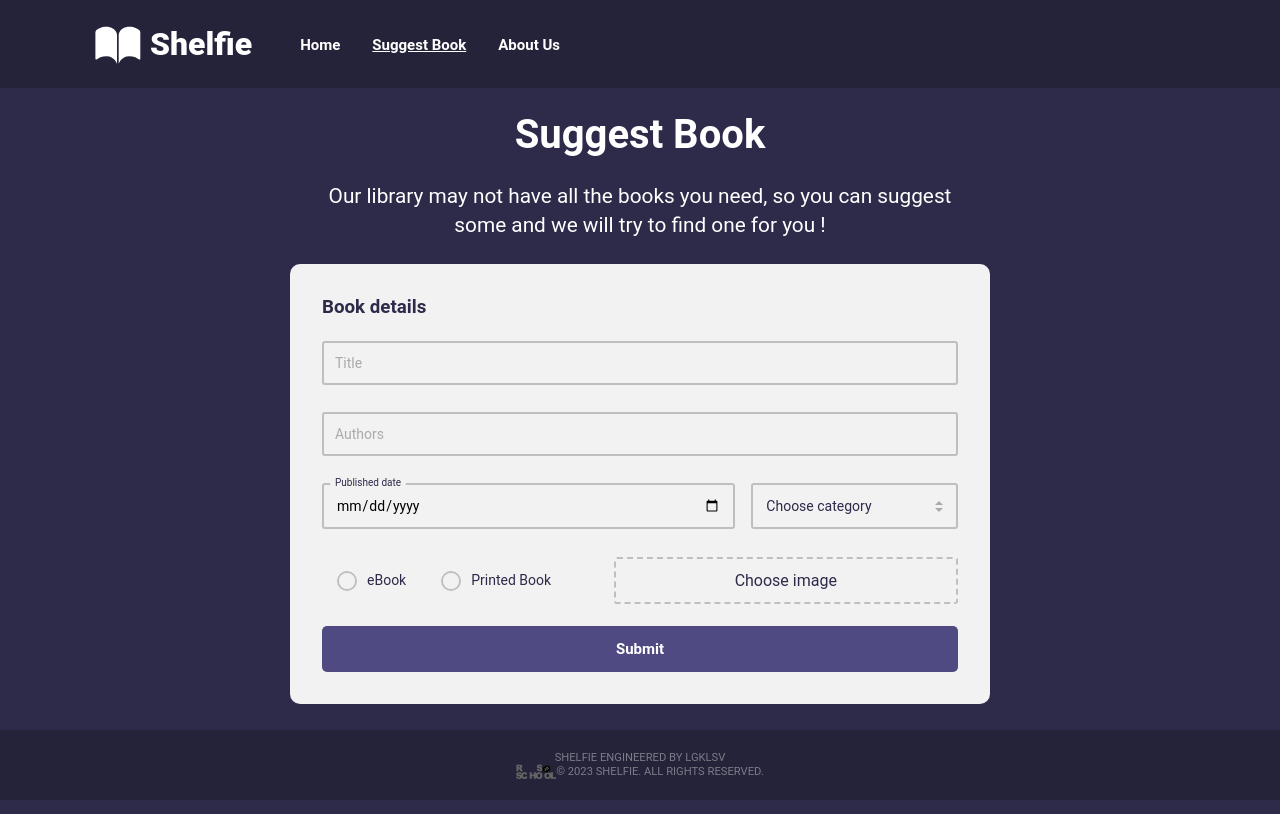
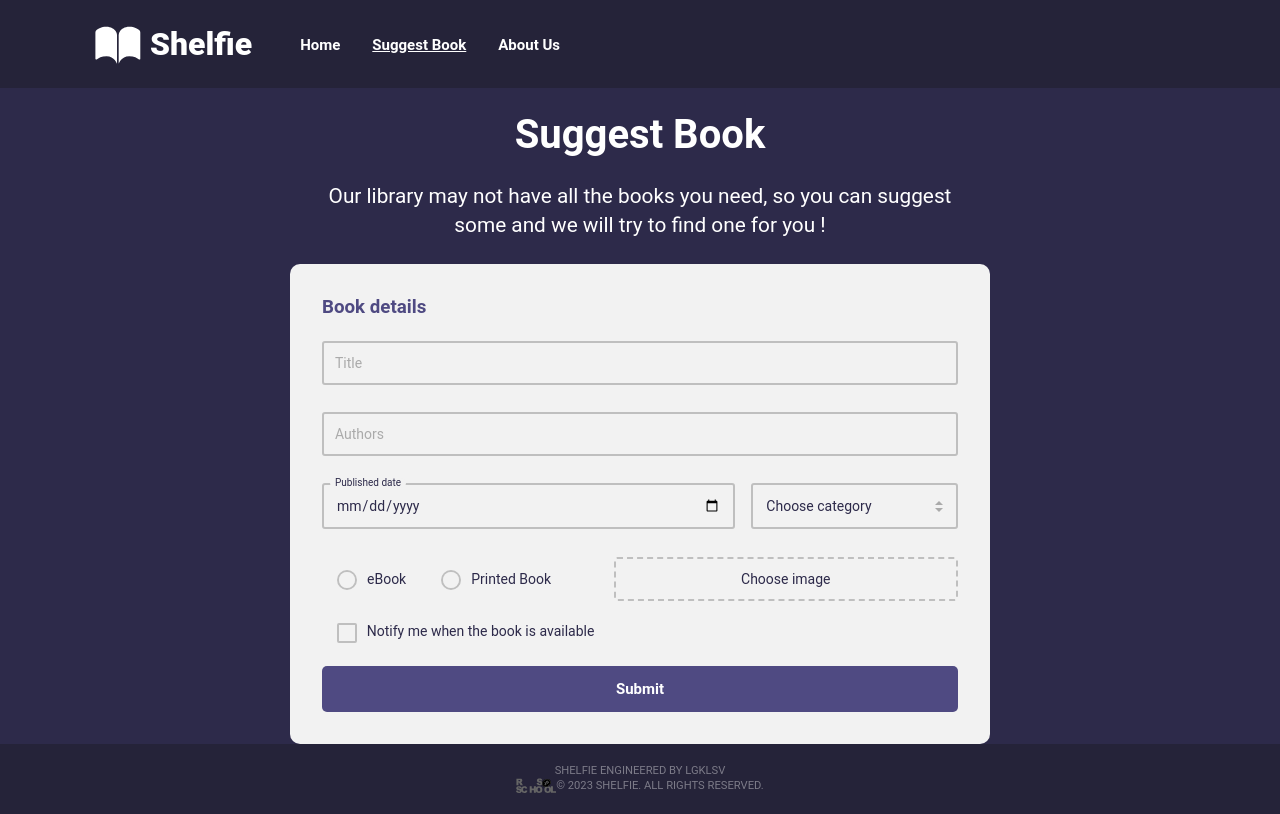
Before and after one commit to lgklsv/shelfie, a React (Vite) app: page /suggest in a window 1280 px wide. Built offline with nearby package versions, Linux system fonts and the light colour scheme.

Commit message:
feat: add custom checkbox styles to the form

```diff
--- a/src/components/BookForm/BookForm.module.scss
+++ b/src/components/BookForm/BookForm.module.scss
@@ -18,7 +18,7 @@
   align-items: center;
 
   &__title {
-    color: $background-primary;
+    color: $input-active;
     align-self: flex-start;
   }
 
@@ -34,6 +34,11 @@
     align-items: center;
   }
 
+  &__checkboxarea {
+    width: 100%;
+    margin-left: 1.9rem;
+  }
+
   &__btn {
     width: 100%;
   }
--- a/src/components/BookForm/BookForm.tsx
+++ b/src/components/BookForm/BookForm.tsx
@@ -1,5 +1,6 @@
 import React from 'react';
 import { bookCategories } from '../../const/book-categories';
+import CheckBoxInput from '../UI/CheckboxInput/CheckBoxInput';
 import ImageInput from '../UI/ImageInput/ImageInput';
 import RadioInput from '../UI/RadioInput/RadioInput';
 import SelectInput from '../UI/SelectInput/SelectInput';
@@ -46,7 +47,13 @@ class BookForm extends React.Component {
               </div>
               <ImageInput name="image" id="image" text="Choose image" />
             </div>
-            {/* <input type="checkbox" name="" id="" /> */}
+            <div className={styles.form__checkboxarea}>
+              <CheckBoxInput
+                name="agreement"
+                id="agreement"
+                text="Notify me when the book is available"
+              />
+            </div>
             <button
               type="submit"
               className={`btn btn-primary ${styles.form__btn}`}
--- /dev/null
+++ b/src/components/UI/CheckboxInput/CheckBoxInput.tsx
@@ -0,0 +1,28 @@
+import React from 'react';
+import styles from './CheckboxInput.module.scss';
+
+type CheckBoxInputProps = {
+  id: string;
+  name: string;
+  text: string;
+};
+
+class CheckBoxInput extends React.Component<CheckBoxInputProps> {
+  render() {
+    return (
+      <div className={styles.checkbox}>
+        <input
+          className={styles.checkbox__input}
+          type="checkbox"
+          id={this.props.id}
+          name={this.props.name}
+        />
+        <label className={styles.checkbox__label} htmlFor={this.props.id}>
+          {this.props.text}
+        </label>
+      </div>
+    );
+  }
+}
+
+export default CheckBoxInput;
--- /dev/null
+++ b/src/components/UI/CheckboxInput/CheckboxInput.module.scss
@@ -0,0 +1,44 @@
+@import '/src/theme/variable';
+
+.checkbox {
+  color: $input-text;
+  font-size: 14px;
+
+  &__input {
+    position: relative;
+    border: 2px solid $input-border;
+    border-radius: 2px;
+    background: none;
+    cursor: pointer;
+    line-height: 0;
+    margin: 0 0.6rem 0 0;
+    outline: 0;
+    vertical-align: text-top;
+    height: 20px;
+    width: 20px;
+    -webkit-appearance: none;
+
+    &:before {
+      content: '';
+      position: absolute;
+      right: 50%;
+      top: 50%;
+      width: 4px;
+      height: 10px;
+      border: solid $input-bg;
+      border-width: 0 2px 2px 0;
+      margin: -1px -1px 0 -1px;
+      transform: rotate(45deg) translate(-50%, -50%);
+      z-index: 2;
+    }
+
+    &:focus {
+      border-color: $button-primary;
+    }
+
+    &:checked {
+      background-color: $button-primary;
+      border-color: $button-primary;
+    }
+  }
+}
--- a/src/components/UI/ImageInput/ImageInput.module.scss
+++ b/src/components/UI/ImageInput/ImageInput.module.scss
@@ -2,6 +2,7 @@
 
 .image {
   width: 100%;
+  font-size: 14px;
   --field-padding: 12px;
   &__input {
     position: absolute;
@@ -18,7 +19,7 @@
     background: $input-bg;
     border: 2px dashed $input-border;
     border-radius: 3px;
-    color: $text-inverted;
+    color: $input-text;
     text-align: center;
     text-transform: none;
     cursor: pointer;
@@ -26,7 +27,7 @@
   }
 
   &__input:focus ~ &__label {
-    border: 2px dashed $background-primary;
+    border: 2px dashed $input-active;
   }
 
   &__input:valid ~ &__label {
--- a/src/components/UI/RadioInput/RadioInput.module.scss
+++ b/src/components/UI/RadioInput/RadioInput.module.scss
@@ -4,7 +4,7 @@
   display: inline-block;
   border-radius: 999px;
   margin: 5px;
-  color: $text-inverted;
+  color: $input-text;
   font-size: 14px;
 
   &__input {
@@ -13,9 +13,9 @@
   }
 
   &__input:focus ~ &__label {
-    background-color: rgba($background-primary, 0.1);
+    background-color: rgba($input-active, 0.1);
     &::before {
-      border: 2px solid $background-primary;
+      border: 2px solid $input-active;
     }
   }
 
@@ -54,18 +54,18 @@
     }
 
     &:hover {
-      background-color: rgba($background-primary, 0.1);
+      background-color: rgba($input-active, 0.1);
 
       &::before {
-        border: 2px solid $background-primary;
+        border: 2px solid $input-active;
       }
     }
   }
 
   &__input:checked ~ &__label {
     &::before {
-      background-color: $background-primary;
-      border: 2px solid $background-primary;
+      background-color: $input-active;
+      border: 2px solid $input-active;
     }
 
     &::after {
--- a/src/components/UI/SelectInput/SelectInput.module.scss
+++ b/src/components/UI/SelectInput/SelectInput.module.scss
@@ -1,6 +1,21 @@
 @import '/src/theme/variable';
 
 .select {
+  -webkit-appearance: none;
+  -ms-appearance: none;
+  -moz-appearance: none;
+  appearance: none;
+  font-size: 14px;
+  display: inline-block;
+  padding: var(--field-padding);
+  border-radius: 3px;
+  width: 100%;
+  outline: none;
+  background: $input-bg;
+  border: 2px solid $input-border;
+  transition: border-color 0.3s ease;
+  color: $input-text;
+
   &_wrapper {
     position: relative;
     font-size: 14px;
@@ -35,23 +50,8 @@
     }
   }
 
-  -webkit-appearance: none;
-  -ms-appearance: none;
-  -moz-appearance: none;
-  appearance: none;
-  font-size: 14px;
-  display: inline-block;
-  padding: var(--field-padding);
-  border-radius: 3px;
-  width: 100%;
-  outline: none;
-  background: $input-bg;
-  border: 2px solid $input-border;
-  transition: border-color 0.3s ease;
-  color: $text-inverted;
-
   &:focus {
-    border-color: $background-primary;
+    border-color: $input-active;
     transition-delay: 0.1s;
   }
 }
--- a/src/components/UI/StyledInput/StyledInput.module.scss
+++ b/src/components/UI/StyledInput/StyledInput.module.scss
@@ -20,6 +20,7 @@
     outline: none;
     font-size: 14px;
     background: $input-bg;
+    color: $input-text;
     border: 2px solid $input-border;
     transition: border-color 0.3s ease;
   }
@@ -47,7 +48,7 @@
   input.dirty,
   // input:not(:placeholder-shown),
   input:focus {
-    border-color: $background-primary;
+    border-color: $input-active;
     transition-delay: 0.1s;
   }
 
@@ -56,7 +57,7 @@
   input:focus + .placeholder {
     top: -10px;
     font-size: 10px;
-    color: $text-inverted;
+    color: $input-text;
     top: 0;
     background: $input-bg;
     border-radius: 5px;
--- a/src/theme/_colors.scss
+++ b/src/theme/_colors.scss
@@ -5,7 +5,6 @@ $background-primary: #2d2a4a;
 $background-secondary: #201e36;
 $header-footer: #252339;
 $text-primary: #fff;
-$text-inverted: #2d2a4a;
 $text-primary-hover: #f4f4f4;
 $text-secondary: #c9d3e1;
 $text-ternary: rgba(255, 255, 255, 0.4);
@@ -15,6 +14,8 @@ $border-focus: rgba(0, 0, 0, 0.2);
 
 // Inputs
 $input-bg: #f2f2f2;
+$input-text: #2d2a4a;
+$input-active: #4f4a82;
 $input-border: rgb(191, 191, 191);
 $input-text-inactive: #aaa;
 
```
